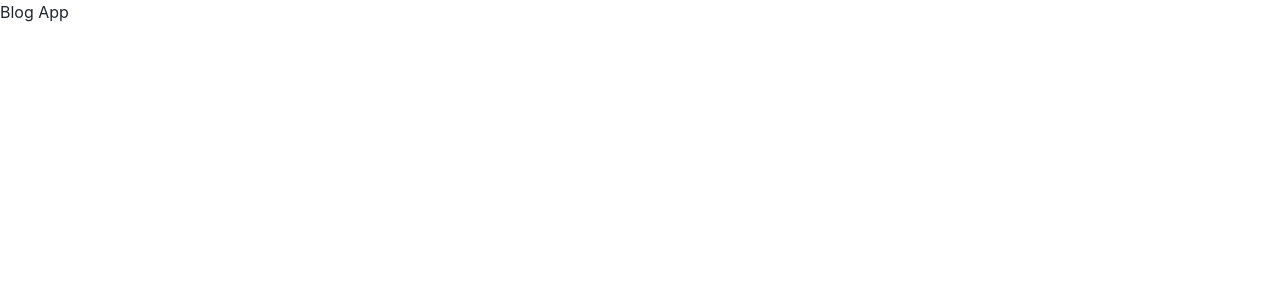
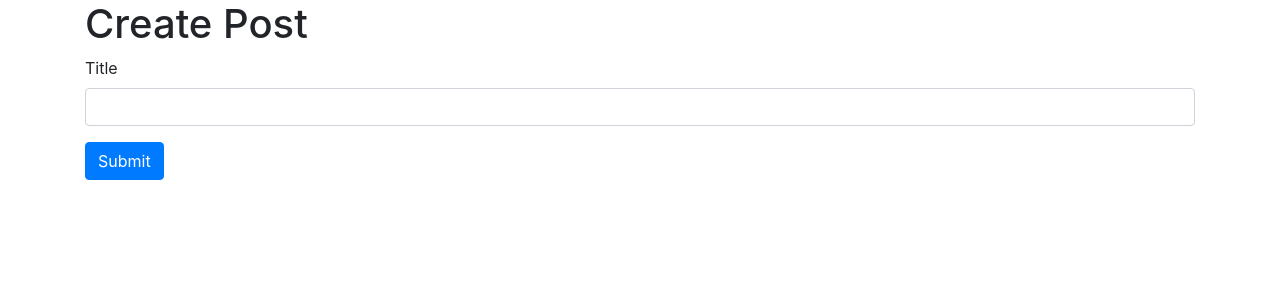
Before and after one commit to myoshi2891/Microservices-built-with-Node-React-Docker-and-Kubernetes, a React (Create React App) app in the folder client/: page / in a window 1280 px wide. Shown: the top 300 px of the page. Built offline with nearby package versions, Linux system fonts and the light colour scheme.

Commit message:
Building Post Submission

```diff
--- a/client/src/App.js
+++ b/client/src/App.js
@@ -1,7 +1,13 @@
 import React from "react";
+import PostCreate from "./PostCreate";
 
 const App = () => {
-	return <div>Blog App</div>;
+	return (
+		<div className="container">
+			<h1>Create Post</h1>
+			<PostCreate />
+		</div>
+	);
 };
 
 export default App;
--- /dev/null
+++ b/client/src/PostCreate.js
@@ -0,0 +1,33 @@
+import React, { useState } from "react";
+import axios from "axios";
+
+function PostCreate() {
+	const [title, setTitle] = useState("");
+
+	const onSubmit = async (e) => {
+		e.preventDefault();
+		await axios.post("http://localhost:4000/posts", {
+			title,
+		});
+
+		setTitle("");
+	};
+
+	return (
+		<div>
+			<form onSubmit={onSubmit}>
+				<div className="form-group">
+					<label>Title</label>
+					<input
+						value={title}
+						onChange={(e) => setTitle(e.target.value)}
+						className="form-control"
+					/>
+				</div>
+				<button className="btn btn-primary">Submit</button>
+			</form>
+		</div>
+	);
+}
+
+export default PostCreate;
```
